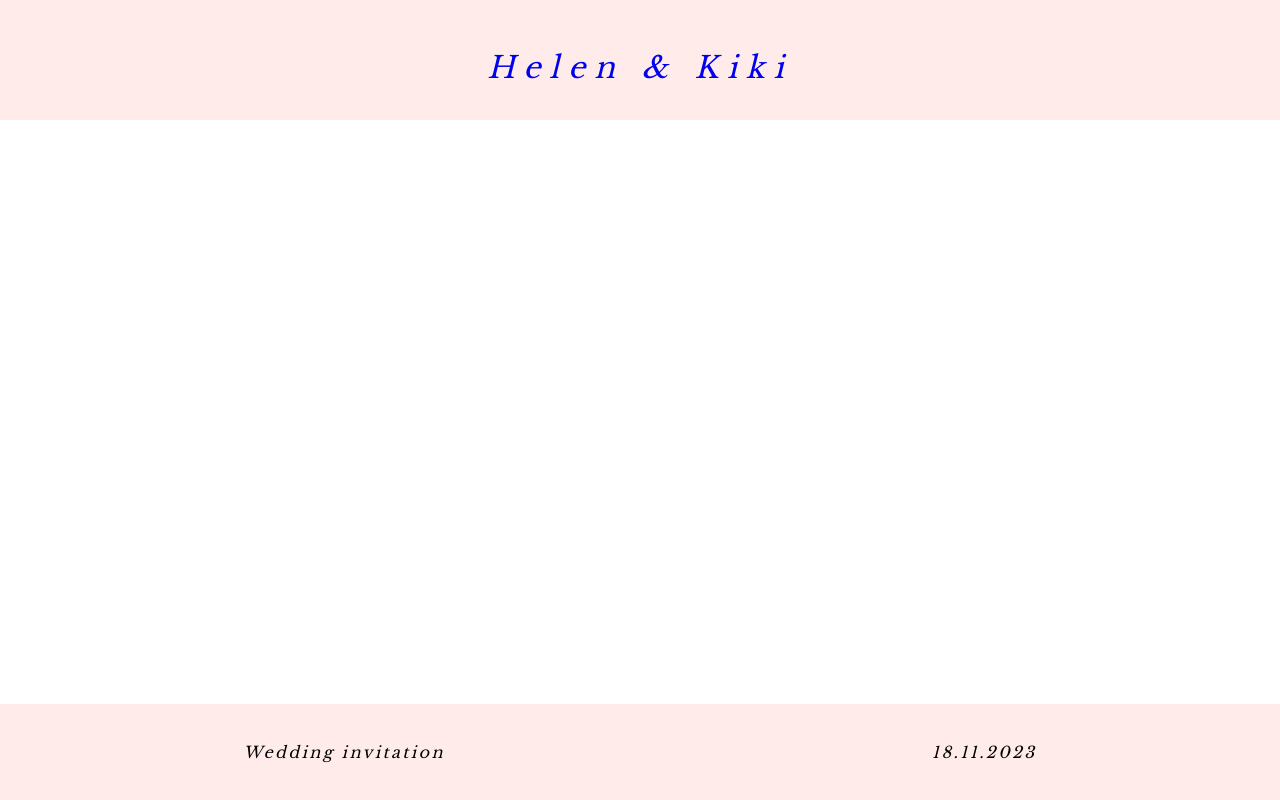
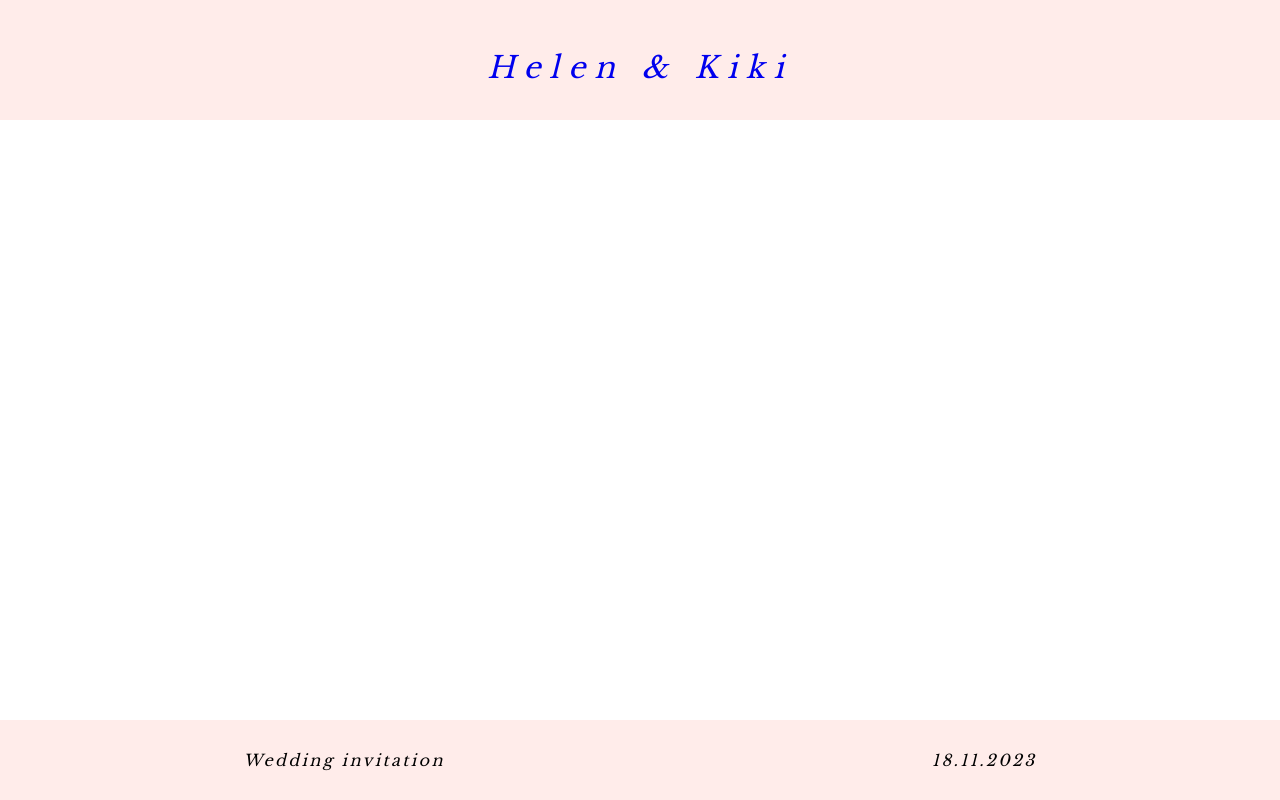
Before and after one commit to AAlejof/HeliKi, a React (Create React App) app in the folder client/: page /admin in a window 1280 px wide. Built offline with nearby package versions, Linux system fonts and the light colour scheme.

Commit message:
reduce footer height

```diff
--- a/client/src/components/Footer/Footer.module.css
+++ b/client/src/components/Footer/Footer.module.css
@@ -8,7 +8,7 @@
 	flex-wrap: wrap;
 	justify-content: space-around;
 	align-content: center;
-	height: 12vh;
+	height: 10vh;
 	width: 100vw;
 	background-color: #ffecea;
 }
```
